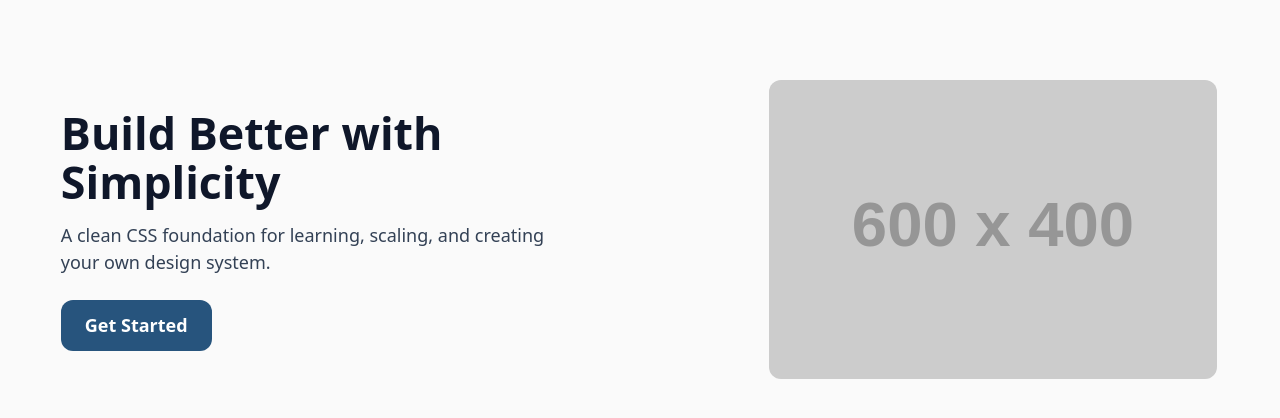
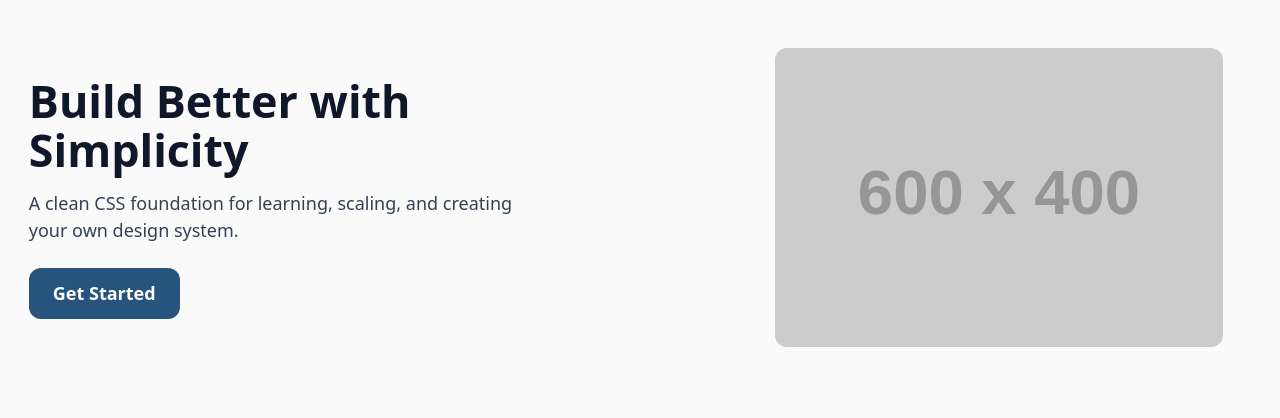
Before and after one commit to AndreasJosef/modern-css-starter, a website built with Vite: page index.html in a window 1280 px wide. Built offline with nearby package versions, Linux system fonts and the light colour scheme; placeholder pictures from the web are drawn by us.

Commit message:
Remove hero outer padding.

```diff
--- a/src/css/components/hero.css
+++ b/src/css/components/hero.css
@@ -26,7 +26,6 @@
   /* Styles */
   background: var(--hero-bg);
   color: var(--hero-color);
-  padding: var(--space-5);
 }
 
 :where(.hero__text) {
```
